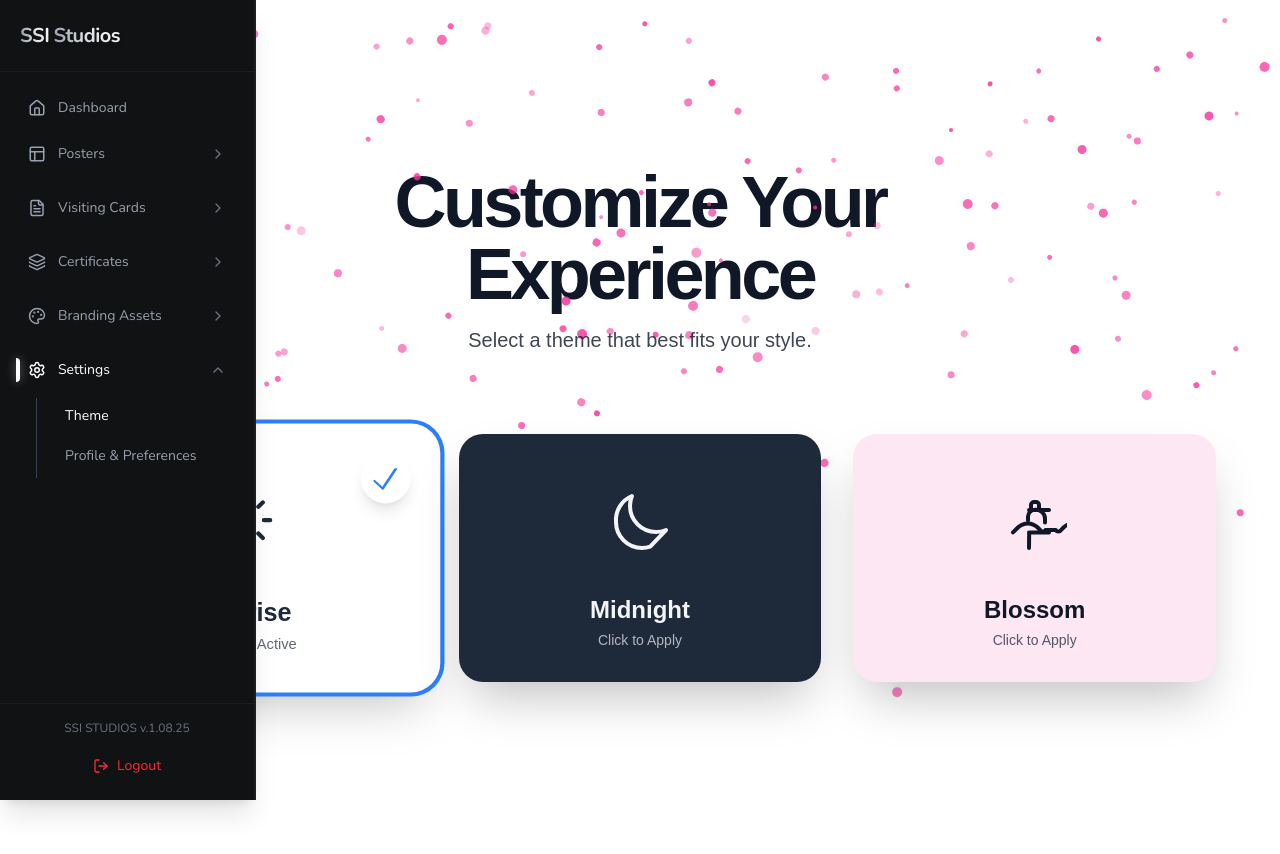
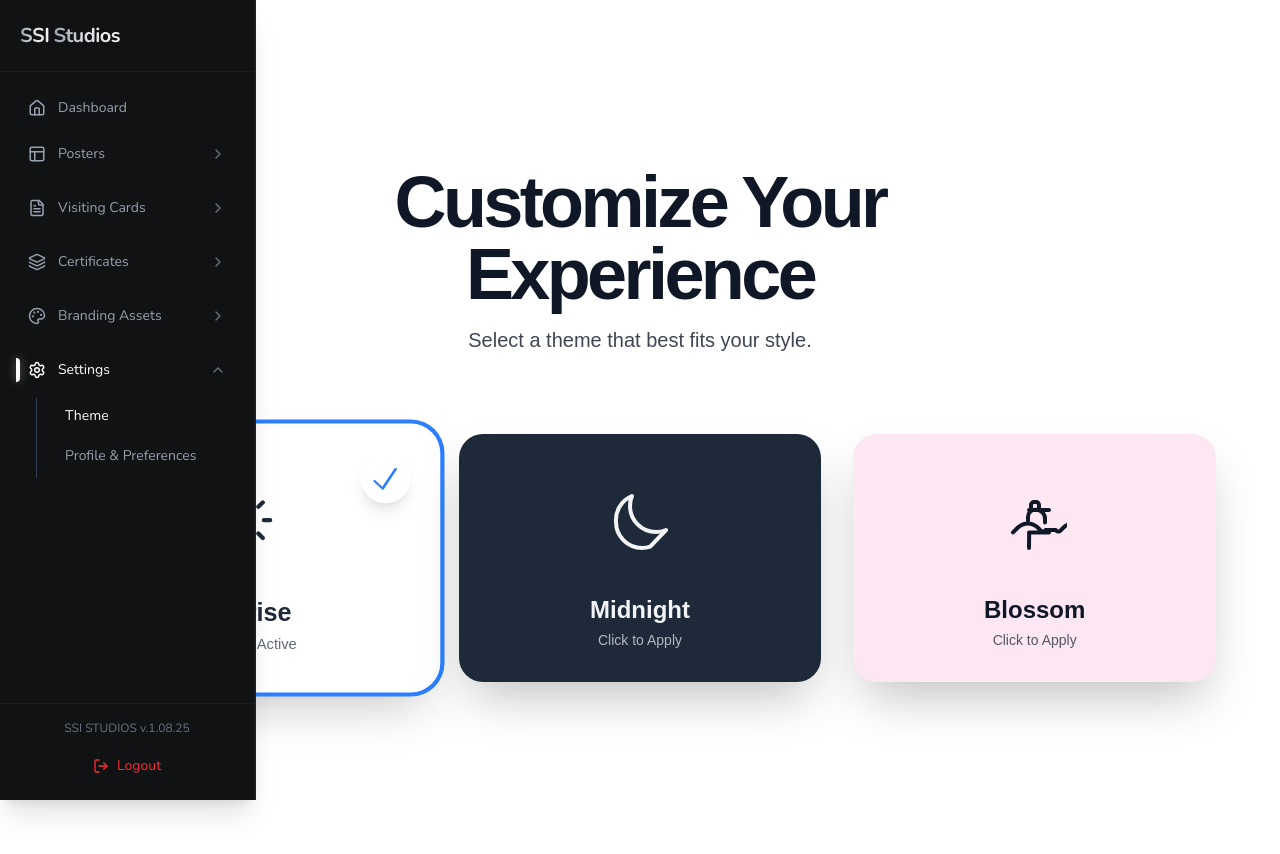
Before and after one commit to steeltroops-ai/ssistudios, a Next.js app: page /theme in a window 1280 px wide. Shown: the top 854 px of the page. Built offline with nearby package versions, Linux system fonts and the light colour scheme; sample sign-in values are in the browser's storage.

Commit message:
Update ThemeContext.tsx

```diff
--- a/contexts/ThemeContext.tsx
+++ b/contexts/ThemeContext.tsx
@@ -1,13 +1,11 @@
 "use client";
 
 import { createContext, useContext, useState, useEffect, ReactNode } from "react";
-import { motion } from "framer-motion";
 
-// --- Types ---
+// Types
 export type Theme = "light" | "dark" | "flower";
 export type ThemeContextType = { theme: Theme; setTheme: (theme: Theme) => void };
 
-// --- Context ---
 const ThemeContext = createContext<ThemeContextType | undefined>(undefined);
 
 export const useTheme = () => {
@@ -20,13 +18,11 @@ export const useTheme = () => {
 export const ThemeProvider = ({ children }: { children: ReactNode }) => {
   const [theme, setThemeState] = useState<Theme>("light");
 
-  // Load saved theme from localStorage
   useEffect(() => {
     const savedTheme = localStorage.getItem("theme") as Theme | null;
     if (savedTheme) setThemeState(savedTheme);
   }, []);
 
-  // Apply class to <html> whenever theme changes
   useEffect(() => {
     const root = document.documentElement;
     root.className = "";
@@ -38,65 +34,122 @@ export const ThemeProvider = ({ children }: { children: ReactNode }) => {
     localStorage.setItem("theme", newTheme);
   };
 
-  return (
-    <ThemeContext.Provider value={{ theme, setTheme }}>
-      {children}
-      {/* Cherry Blossom petals rendered globally */}
-      <CherryBlossomBackground />
-    </ThemeContext.Provider>
-  );
+  return <ThemeContext.Provider value={{ theme, setTheme }}>{children}</ThemeContext.Provider>;
 };
 
-// --- Cherry Blossom Background ---
+// --- Cherry Blossom Background with Artistic Japanese Tree ---
 export const CherryBlossomBackground = () => {
   const { theme } = useTheme();
-  const [size, setSize] = useState({ width: 0, height: 0 });
 
-  useEffect(() => {
-    const handleResize = () => setSize({ width: window.innerWidth, height: window.innerHeight });
-    handleResize();
-    window.addEventListener("resize", handleResize);
-    return () => window.removeEventListener("resize", handleResize);
-  }, []);
+  if (theme !== "flower") return null;
 
-  // Petals are visible on all themes
-  const petalColor = theme === "dark" ? "bg-pink-300" : "bg-pink-500";
-
-  // Light pink gradient background for flower theme
-  const bgStyle =
-    theme === "flower"
-      ? { background: "linear-gradient(to bottom, #fff0f5, #ffe4e1)" } // soft pink gradient
-      : {};
-
-  const petals = Array.from({ length: 300 }).map((_, i) => {
-    const petalSize = Math.random() * 6 + 4;
-    const startX = Math.random() * size.width;
-    const duration = Math.random() * 6 + 6;
+  // Random petals from branches
+  const branchPetals = Array.from({ length: 15 }).map((_, i) => {
+    const size = Math.random() * 6 + 3;
+    const left = 70 + Math.random() * 20; // around tree right side
+    const top = 50 + Math.random() * 50;
+    const duration = 8 + Math.random() * 6;
     const delay = Math.random() * 5;
-    const rotate = Math.random() * 360;
-
     return (
-      <motion.div
+      <div
         key={i}
-        className={`absolute ${petalColor} rounded-full shadow-md`}
-        style={{ width: petalSize, height: petalSize, top: -20, left: startX }}
-        animate={{
-          y: [0, size.height + 20],
-          x: [startX, startX + (Math.random() * 120 - 60)],
-          rotate: [0, rotate + 360],
-          opacity: [0.9, 0.5, 0],
+        className="absolute bg-pink-300 rounded-full shadow-md animate-fall"
+        style={{
+          width: size,
+          height: size,
+          left: `${left}%`,
+          top: `${top}%`,
+          animationDuration: `${duration}s`,
+          animationDelay: `${delay}s`,
         }}
-        transition={{ duration, repeat: Infinity, repeatType: "loop", ease: "linear", delay }}
       />
     );
   });
 
   return (
-    <div
-      className="fixed inset-0 z-0 overflow-hidden pointer-events-none"
-      style={bgStyle}
-    >
-      {petals}
+    <div className="fixed inset-0 z-0 pointer-events-none overflow-hidden bg-pink-200">
+      {/* Artistic Japanese tree on the right */}
+      <svg
+        className="absolute right-0 bottom-0 h-3/4 w-auto"
+        viewBox="0 0 200 400"
+        fill="none"
+        xmlns="http://www.w3.org/2000/svg"
+      >
+        {/* Thick trunk */}
+        <path
+          d="M100 400 C95 300 105 250 100 200 C95 150 105 120 100 80"
+          stroke="#8B5A2B"
+          strokeWidth="8"
+          strokeLinecap="round"
+        />
+        {/* Long curved branches */}
+        <path
+          d="M100 200 C130 180 170 150 180 120"
+          stroke="#8B5A2B"
+          strokeWidth="5"
+          strokeLinecap="round"
+        />
+        <path
+          d="M100 150 C70 130 40 100 30 70"
+          stroke="#8B5A2B"
+          strokeWidth="5"
+          strokeLinecap="round"
+        />
+        <path
+          d="M100 120 C120 100 160 80 170 60"
+          stroke="#8B5A2B"
+          strokeWidth="4"
+          strokeLinecap="round"
+        />
+        {/* Blossoms on branches */}
+        <circle cx="180" cy="120" r="10" fill="#F9A8D4" />
+        <circle cx="170" cy="60" r="8" fill="#FBB6CE" />
+        <circle cx="30" cy="70" r="10" fill="#F9A8D4" />
+        <circle cx="40" cy="100" r="6" fill="#FBB6CE" />
+      </svg>
+
+      {/* Falling petals from sky */}
+      {Array.from({ length: 30 }).map((_, i) => {
+        const size = Math.random() * 6 + 4;
+        const left = Math.random() * 100; // percentage
+        const duration = Math.random() * 10 + 10; // seconds
+        const delay = Math.random() * 5;
+
+        return (
+          <div
+            key={i}
+            className="absolute bg-pink-400 rounded-full shadow-md animate-fall"
+            style={{
+              width: size,
+              height: size,
+              left: `${left}%`,
+              animationDuration: `${duration}s`,
+              animationDelay: `${delay}s`,
+            }}
+          />
+        );
+      })}
+
+      {/* Petals from branches */}
+      {branchPetals}
+
+      <style jsx>{`
+        @keyframes fall {
+          0% {
+            transform: translateY(-10px) rotate(0deg);
+            opacity: 1;
+          }
+          100% {
+            transform: translateY(100vh) rotate(360deg);
+            opacity: 0;
+          }
+        }
+        .animate-fall {
+          animation-name: fall;
+          animation-timing-function: linear;
+          animation-iteration-count: infinite;
+        }
+      `}</style>
     </div>
   );
 };
```
